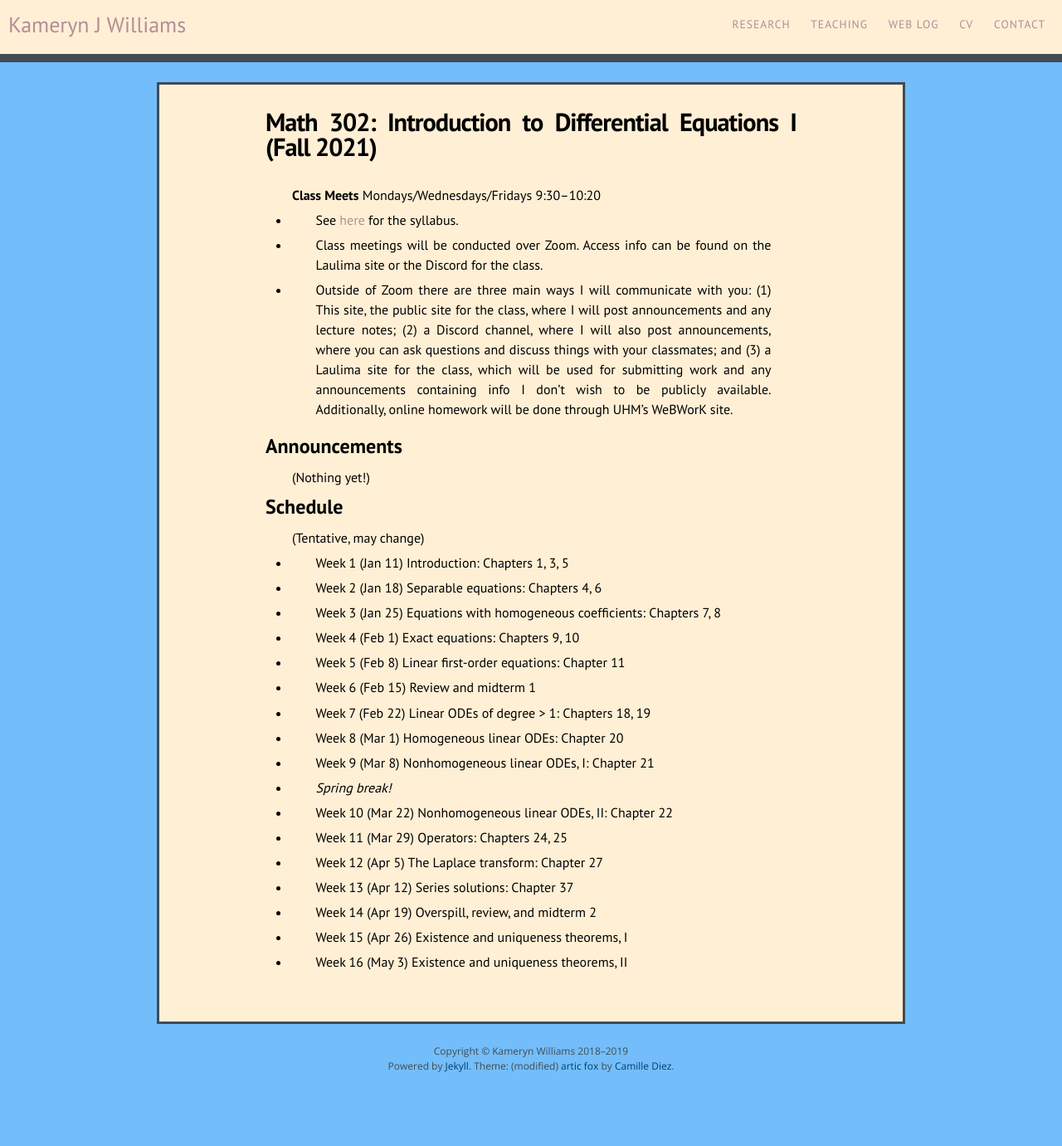
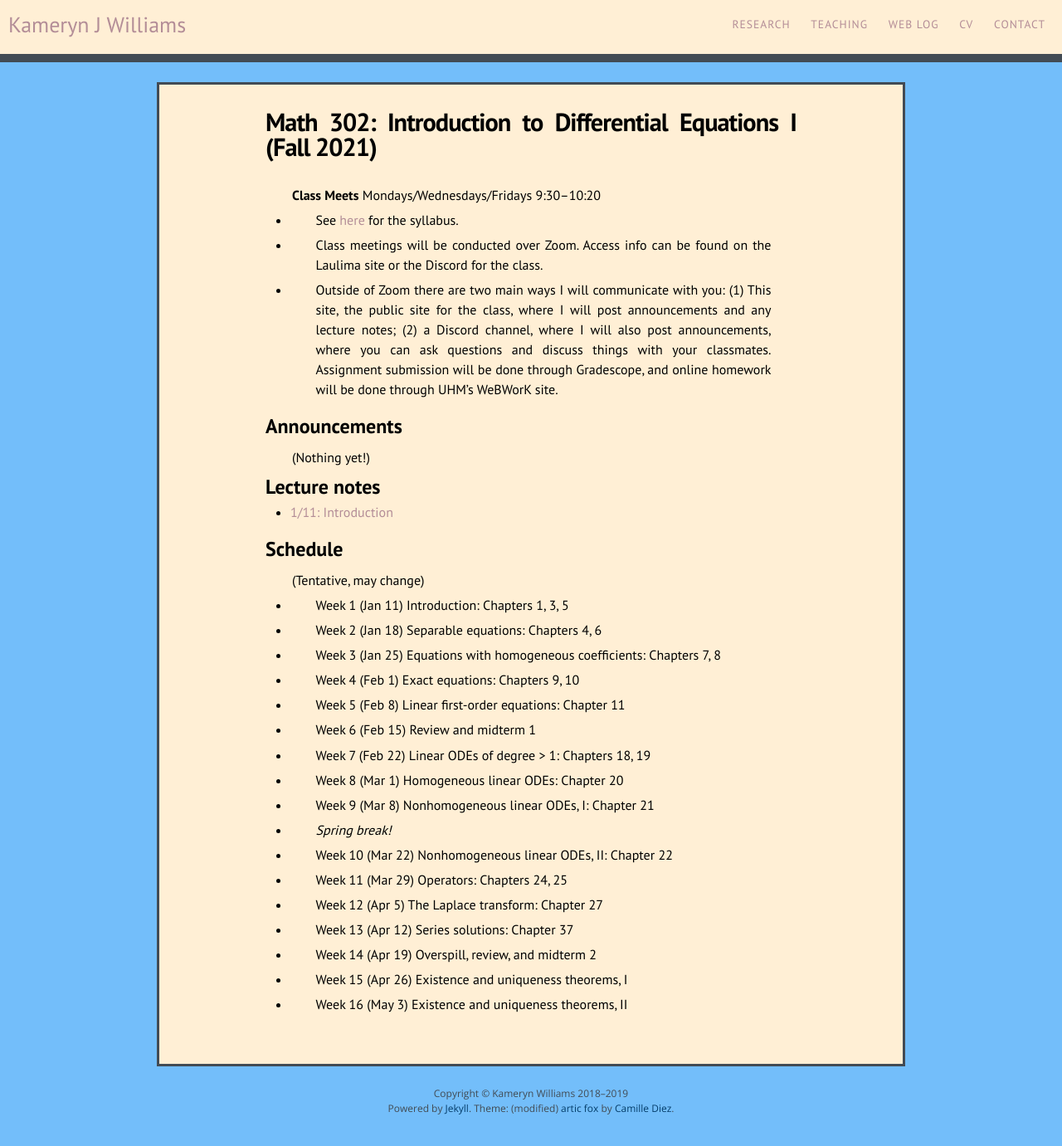
Before and after one commit to kamerynjw/kamerynjw.github.io, a Jekyll site: the page built from teaching/2021/math302.md, in a window 1280 px wide. Shown: the whole page at 83% size. Built offline with Jekyll 4.4.1, drawn with Linux system fonts in a browser that asks for light colours; nearby versions of some CDN libraries; before the commit the page ends 1330 px from its top, so only the background shows below that.

Commit message:
first day lecture notes

```diff
--- a/teaching/2021/math302.md
+++ b/teaching/2021/math302.md
@@ -10,13 +10,18 @@ permalink: /teaching/2021/math302/
 
 * Class meetings will be conducted over Zoom. Access info can be found on the Laulima site or the Discord for the class.
 
-* Outside of Zoom there are three main ways I will communicate with you: (1) This site, the public site for the class, where I will post announcements and any lecture notes; (2) a Discord channel, where I will also post announcements, where you can ask questions and discuss things with your classmates; and (3) a Laulima site for the class, which will be used for submitting work and any announcements containing info I don't wish to be publicly available. Additionally, online homework will be done through UHM's WeBWorK site.
+* Outside of Zoom there are two main ways I will communicate with you: (1) This site, the public site for the class, where I will post announcements and any lecture notes; (2) a Discord channel, where I will also post announcements, where you can ask questions and discuss things with your classmates. Assignment submission will be done through Gradescope, and online homework will be done through UHM's WeBWorK site.
 
 
 Announcements
 -------------
 
 (Nothing yet!)
+
+Lecture notes
+-------
+
+* [1/11: Introduction]({{ page.url }}intro.pdf)
 
 Schedule
 --------
```
Also changed, not shown: teaching/2021/math321.md (+6 -1 lines), 2 other files.
